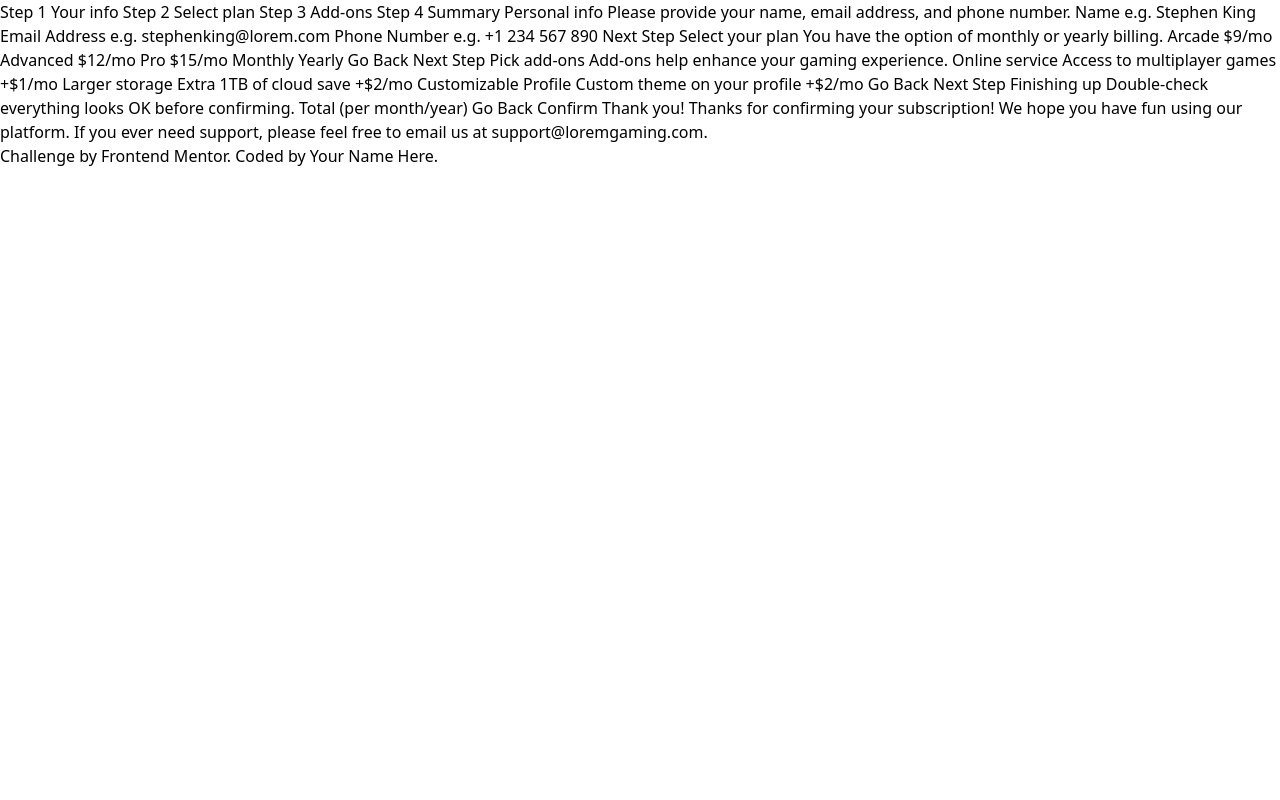
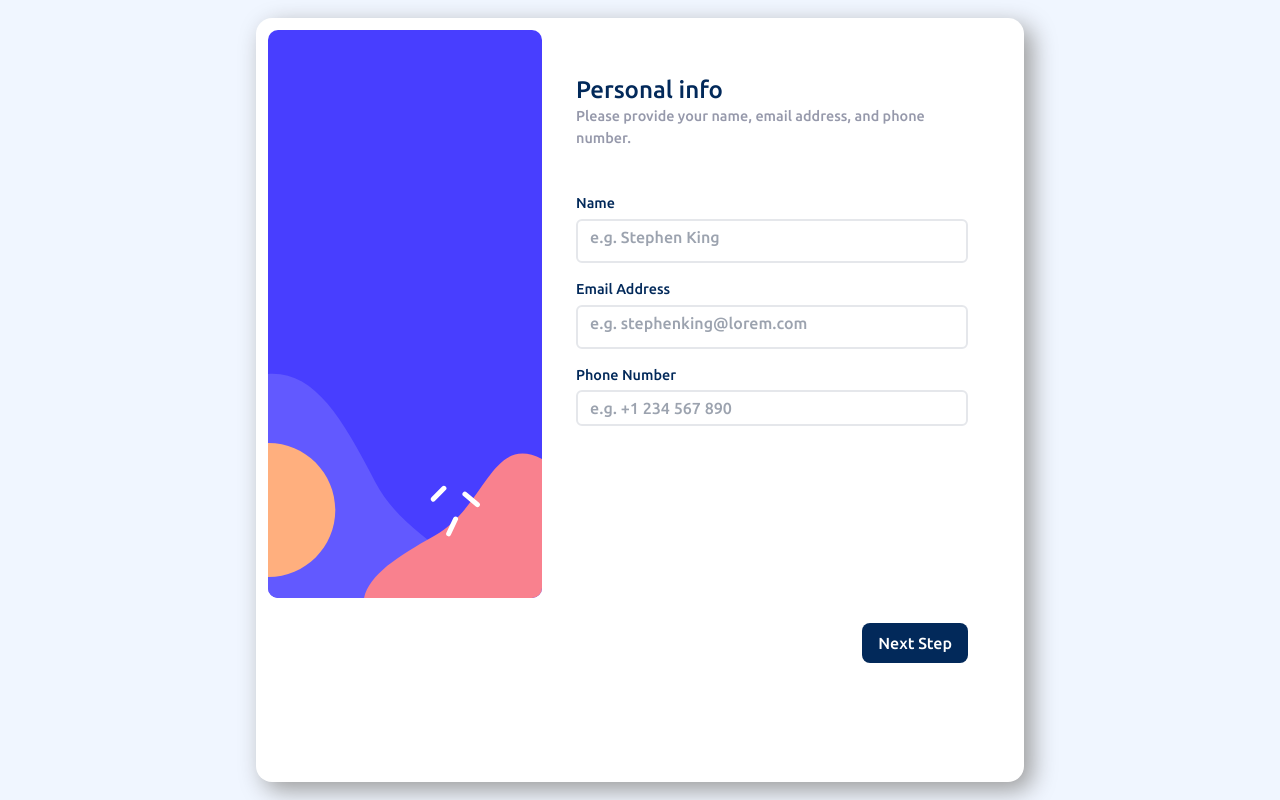
Before and after one commit to Rohanbasnet12/multi-form-web-page, a plain HTML site: page index.html in a window 1280 px wide. Drawn offline with nearby package versions, Linux system fonts and the light colour scheme.

Commit message:
Completed the first section of the form

```diff
--- a/index.html
+++ b/index.html
@@ -13,13 +13,96 @@
   <link rel="stylesheet" href="./public/styles/style.css">
   <link rel="stylesheet" href="./public/styles/responsive.css">
 
-  <title>Frontend Mentor | Multi-step form</title>
+  <title>Rohan Basnet | Multi-step form</title>
 
 </head>
 
 <body>
+  <main id="main" class="flex items-center justify-center">
+    <div id="parent_container" class="container md:w-3/5 lg:max-w-screen-lg rounded-2xl p-3 flex gap-4">
+      <!-- LEFT CONTAINER -->
+      <div id="left_container" class="container w-2/6">
+        <div class="img">
+          <div class="max-width">
+            <svg xmlns="http://www.w3.org/2000/svg" width="274" height="568" fill="none" viewBox="0 0 274 568">
+              <rect width="274" height="568" fill="#483EFF" rx="10" />
+              <mask id="a" width="274" height="568" x="0" y="0" maskUnits="userSpaceOnUse" style="mask-type:alpha">
+                <rect width="274" height="568" fill="#fff" rx="10" />
+              </mask>
+              <g mask="url(#a)">
+                <path fill="#6259FF" fill-rule="evenodd"
+                  d="M-34.692 543.101C3.247 632.538 168.767 685.017 211.96 612.52c43.194-72.497-66.099-85.653-104.735-160.569-38.635-74.916-68.657-121.674-124.482-104.607-55.824 17.068-55.375 106.32-17.436 195.757Z"
+                  clip-rule="evenodd" />
+                <path fill="#F9818E" fill-rule="evenodd"
+                  d="M233.095 601.153c60.679-28.278 92.839-143.526 41.875-171.528-50.965-28.003-57.397 47.579-108.059 75.987-50.662 28.408-82.14 50.207-69.044 88.241 13.096 38.034 74.549 35.578 135.228 7.3Z"
+                  clip-rule="evenodd" />
+                <path stroke="#fff" stroke-linecap="round" stroke-linejoin="bevel" stroke-width="5"
+                  d="m165.305 469.097 10.607-10.806M209.461 474.581l-12.506-10.503M187.56 488.991l-6.908 14.798" />
+                <path fill="#FFAF7E"
+                  d="M.305 546.891c37.003 0 67-29.997 67-67s-29.997-67-67-67-67 29.997-67 67 29.997 67 67 67Z" />
+              </g>
+            </svg>
+          </div>
+          <div class="min-width">
+            <svg xmlns="http://www.w3.org/2000/svg" xmlns:xlink="http://www.w3.org/1999/xlink" width="375" height="172"
+              viewBox="0 0 375 172">
+              <defs>
+                <path id="a" d="M0 0h375v172H0z" />
+              </defs>
+              <g fill="none" fill-rule="evenodd">
+                <mask id="b" fill="#fff">
+                  <use xlink:href="#a" />
+                </mask>
+                <use xlink:href="#a" fill="#483EFF" />
+                <g mask="url(#b)">
+                  <g transform="translate(-151.029 -133.957)">
+                    <path fill="#6259FF"
+                      d="M79.546 349.634c54.547 128.646 292.524 204.132 354.626 99.852 62.102-104.28-95.035-123.204-150.583-230.963-55.547-107.759-98.711-175.015-178.973-150.466C24.354 92.607 25 220.987 79.546 349.634Z" />
+                    <ellipse cx="129.864" cy="258.711" fill="#FFAF7E" rx="96.329" ry="96.373" />
+                    <path fill="#F9818E"
+                      d="M464.88 433.146c87.31-40.69 133.585-206.525 60.253-246.82-73.333-40.293-82.587 68.465-155.485 109.343-72.898 40.877-118.192 72.245-99.348 126.973 18.845 54.728 107.27 51.194 194.58 10.504Z" />
+                    <g stroke="#FFF" stroke-linecap="round" stroke-linejoin="bevel" stroke-width="5">
+                      <path
+                        d="m367.336 243.125 15.263-15.549M430.872 251.016l-17.995-15.112M399.36 271.751l-9.94 21.293" />
+                    </g>
+                  </g>
+                </g>
+              </g>
+            </svg>
+          </div>
+        </div>
+      </div>
+      <!-- RIGHT CONTAINER -->
+      <div id="right_container" class="container w-4/6 py-11 px-11">
+        <div id="form" class="h-full flex flex-col gap-4 h-4">
+          <div class="box1 h-1/6">
+            <h1 class="text-2xl">Personal info</h1>
+            <p>Please provide your name, email address, and phone number.</p>
+          </div>
+          <div class="box2 h-4/6 flex flex-col gap-1">
+            <label for="userName">Name <span id="errorName">This field is required</span></label>
+            <input type="text" id="userName" placeholder="e.g. Stephen King"
+              class="pb-3 border-2 rounded-md px-3 py-1 mb-3">
 
-  <!-- Sidebar start -->
+            <label for="userEmail">Email Address <span id="errorEmail">This field is required</span></label>
+            <input type="email" id="userEmail" placeholder="e.g. stephenking@lorem.com"
+              class="border-2 rounded-md px-3 py-1 pb-3 mb-3">
+
+            <label for="userNumber">Phone Number <span id="errorNumber">This field is required</span></label>
+            <input type="text" id="userNumber" placeholder="e.g. +1 234 567 890"
+              class="border-2 rounded-md px-3 py-1 mb-3">
+          </div>
+
+          <div class="box3 h-1/6 text-right">
+            <button id="btn">
+              Next Step
+            </button>
+          </div>
+        </div>
+      </div>
+    </div>
+  </main>
+  <!--
 
   Step 1
   Your info
@@ -33,9 +116,6 @@
   Step 4
   Summary
 
-  <!-- Sidebar end -->
-
-  <!-- Step 1 start -->
 
   Personal info
   Please provide your name, email address, and phone number.
@@ -43,17 +123,13 @@
   Name
   e.g. Stephen King
 
-  Email Address
-  e.g. stephenking@lorem.com
 
-  Phone Number
-  e.g. +1 234 567 890
 
-  Next Step
 
-  <!-- Step 1 end -->
 
-  <!-- Step 2 start -->
+
+
+
 
   Select your plan
   You have the option of monthly or yearly billing.
@@ -73,10 +149,6 @@
   Go Back
   Next Step
 
-  <!-- Step 2 end -->
-
-  <!-- Step 3 start -->
-
   Pick add-ons
   Add-ons help enhance your gaming experience.
 
@@ -95,23 +167,15 @@
   Go Back
   Next Step
 
-  <!-- Step 3 end -->
-
-  <!-- Step 4 start -->
-
   Finishing up
   Double-check everything looks OK before confirming.
 
-  <!-- Dynamically add subscription and add-on selections here -->
 
   Total (per month/year)
 
   Go Back
   Confirm
 
-  <!-- Step 4 end -->
-
-  <!-- Step 5 start -->
 
   Thank you!
 
@@ -119,12 +183,15 @@
   using our platform. If you ever need support, please feel free
   to email us at support@loremgaming.com.
 
-  <!-- Step 5 end -->
+-->
 
-  <div class="attribution">
-    Challenge by <a href="https://www.frontendmentor.io?ref=challenge" target="_blank">Frontend Mentor</a>.
-    Coded by <a href="#">Your Name Here</a>.
-  </div>
+
+  <!-- LINKING JQUERY -->
+  <script src="https://cdnjs.cloudflare.com/ajax/libs/jquery/3.7.1/jquery.min.js"
+    integrity="sha512-v2CJ7UaYy4JwqLDIrZUI/4hqeoQieOmAZNXBeQyjo21dadnwR+8ZaIJVT8EE2iyI61OV8e6M8PP2/4hpQINQ/g=="
+    crossorigin="anonymous" referrerpolicy="no-referrer"></script>
+  <!-- LINKING JS -->
+  <script src="./public/JS/app.js"></script>
 </body>
 
 </html>
--- a/public/JS/app.js
+++ b/public/JS/app.js
@@ -0,0 +1,44 @@
+$(document).ready(function () {
+    let button = $('#btn'); // GET THE BUTTON TO SUBMIT THE FORM
+
+    // Get the values after the button is clicked
+    button.on('click', () => {
+        let userName = $('#userName').val().trim(); // GET THE VALUE OF USER NAME
+        let userEmail = $('#userEmail').val().trim(); // GET THE VALUE OF USER EMAIL
+        let userNumber = $('#userNumber').val().trim(); // GET THE VALUE OF USER NUMBER
+
+        // Check if any of the fields is empty
+        if (userName === "" || userEmail === "" || userNumber === "") {
+            // Add red borders to the empty fields
+            if (userName === "") {
+                $('#userName').css('border', '2px solid red');
+                $('#errorName').toggle();
+            }
+            if (userEmail === "") {
+                $('#userEmail').css('border', '2px solid red');
+                $('#errorEmail').toggle();
+            }
+            if (userNumber === "") {
+                $('#userNumber').css('border', '2px solid red');
+                $('#errorNumber').toggle();
+            }
+
+            // Disable the button
+            button.prop("disabled", true);
+
+            // Set a timer to reset styles and hide error messages after 2000ms
+            setTimeout(function () {
+                $('#userName, #userEmail, #userNumber').css('border', '');
+                $('#errorName, #errorEmail, #errorNumber').hide();
+                button.prop("disabled", false);
+            }, 2000);
+        } else {
+            // Clear red borders and enable the button
+            $('#userName, #userEmail, #userNumber').css('border', '');
+            button.prop("disabled", false);
+
+            // Perform your desired actions or logic here
+            alert(`User name is ${userName}, his email is ${userEmail}, and his number is ${userNumber}`);
+        }
+    });
+});
--- a/public/styles/responsive.css
+++ b/public/styles/responsive.css
@@ -0,0 +1,29 @@
+@media (max-width:1120px) {
+    #right_container {
+        padding: 0;
+        overflow: hidden;
+        z-index: 2;
+    }
+}
+
+@media (max-width:500px) {
+    #main {
+        width: 100vw;
+        height: 100vh;
+    }
+
+    .container {
+        width: 100%;
+        height: 100%;
+        border-radius: 0;
+        flex-direction: column;
+    }
+
+    .max-width {
+        display: none;
+    }
+
+    .min-width {
+        display: block !important;
+    }
+}
--- a/public/styles/style.css
+++ b/public/styles/style.css
@@ -6,6 +6,7 @@
     margin: 0;
     padding: 0;
     box-sizing: border-box;
+    font-family: var(--PRIMARY-FONT);
 }
 
 /* CSS VARIABLES */
@@ -35,3 +36,76 @@
 }
 
 /* GENERAL STYLES */
+html,
+body {
+    scroll-behavior: smooth;
+}
+
+/* STYLING MAIN SECTION */
+#main {
+    width: 100vw;
+    height: 100vh;
+    background: var(--MANGOLIA);
+}
+
+#parent_container {
+    background: var(--WHITE);
+    box-shadow: .5em .5em 1.5em #9a9a9a;
+}
+
+/* STYLING LEFT CONTAINER */
+
+
+
+/* STYLING RIGHT CONTAINER */
+
+#form h1 {
+    color: var(--MARINE-BLUE);
+}
+
+#form p {
+    font-size: var(--PARAH-FSIZE);
+    color: var(--COOL-GRAY);
+    font-weight: var(--FONT-WEIGHT1);
+    font-size: .9em;
+}
+
+.box2 label {
+    color: var(--MARINE-BLUE);
+    font-size: .9em;
+    font-weight: var(--FONT-WEIGHT1);
+    position: relative;
+}
+
+.box2 label span {
+    position: absolute;
+    right: 0;
+    bottom: 0;
+    font-size: .8em;
+    color: var(--STRAWBERRY-RED);
+    display: none;
+}
+
+.box2 input {
+    outline: none;
+}
+
+.box2 input:hover {
+    cursor: pointer;
+}
+
+.box2 input:focus {
+    border: 1px solid var(--PURPLISH-BLUE);
+}
+
+.box3>button {
+    background: var(--MARINE-BLUE);
+    color: var(--WHITE);
+    padding: .5em 1em;
+    border-radius: 8px;
+    transition: all .1s ease-out;
+}
+
+.box3>button:hover {
+    background: hsl(213, 84%, 41%);
+}
```
